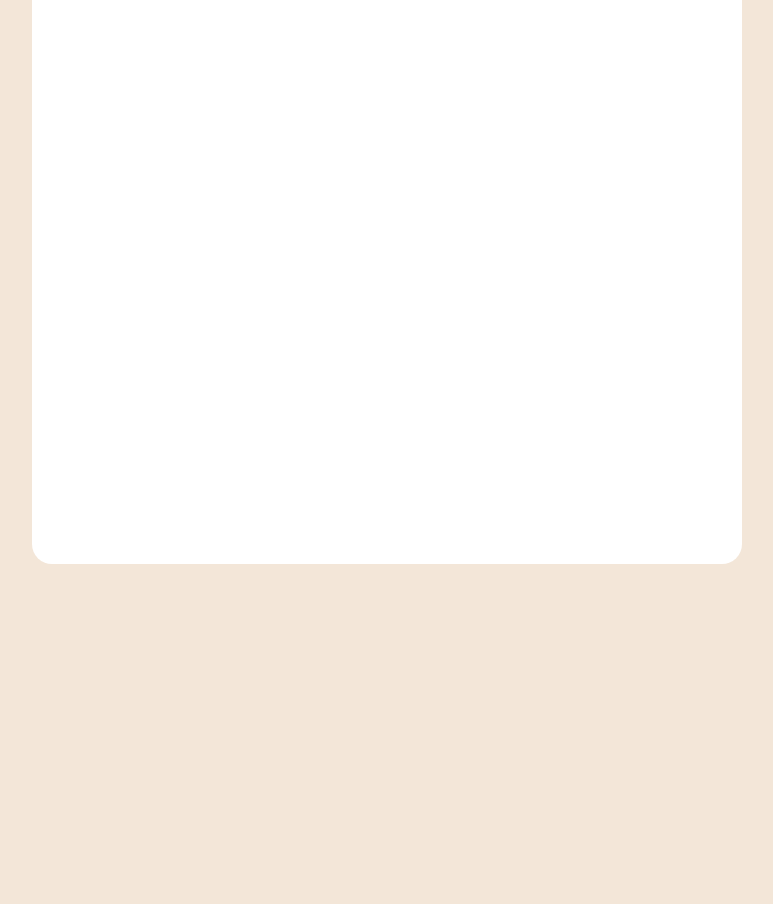
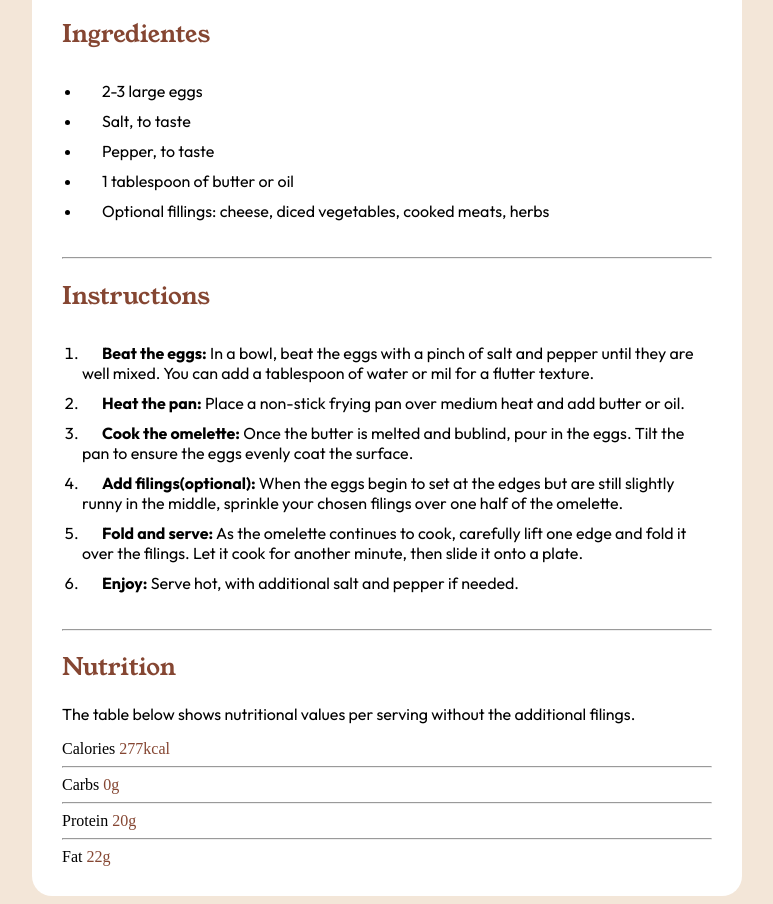
Before and after one commit to Lucas-S-Guilherme/web1, a plain HTML site: page desafioAula/Projeto/index.html in a window 1280 px wide. Shown: the part 704-1608 px from the top of the page, without its empty margins (253-1026 px from the left). Before the commit the page ends 1276 px from the top, so only its background shows below. Drawn offline with Linux system fonts and the light colour scheme.

Commit message:
quase terminado

```diff
--- a/desafioAula/Projeto/css/style.css
+++ b/desafioAula/Projeto/css/style.css
@@ -1,5 +1,15 @@
 body{
     background-color: hsl(30, 54%, 90%);
+}
+
+article{
+    width: 650px;
+    height: auto;
+    margin: 0 auto;
+    padding: 30px 30px 30px 30px;
+    background-color:  hsl(0, 0%, 100%);
+    border-radius: 20px;
+
 }
 
 /* Preparation time
@@ -12,6 +22,22 @@ body{
  padding: 10px;
  font-family: 'Outfit';
  font-weight: 400;
+ text-indent: 20px;
+}
+
+.corpo-lista {
+ border-radius: 20px;
+ padding: 10px;
+ font-family: 'Outfit';
+ font-weight: 400;
+ text-indent: 20px;
+ margin-left: 10px;
+ }
+
+.tituloMarrom {
+    color: hsl(14, 45%, 36%);
+    font-family: 'Young_Serif';
+    font-weight: 400;
 }
 
 #titlePreparation{
@@ -35,17 +61,30 @@ h1{
     font-size: 38px;
 }
 
-article{
-    width: 650px;
-    height: 1200px;
-    margin: 0 auto;
-    padding: 30px 30px 30px 30px;
-    background-color:  hsl(0, 0%, 100%);
-    border-radius: 20px;
 
-}
 
 p{
     font-size: 16px;
     font-family: 'Outfit';
 }
+
+li{
+    margin-bottom: 10px;
+}
+
+
+
+
+.quantidadeNutricao{
+    color: hsl(14, 45%, 36%);
+
+
+}
+
+.tabelaNutricao{
+    width: 300px;
+}
+
+.tabelaNutri{
+    display: grid; column-gap: 20px
+}
--- a/desafioAula/Projeto/index.html
+++ b/desafioAula/Projeto/index.html
@@ -34,11 +34,67 @@
 
         <section id="preparationTime">
             <h2 id="titlePreparation">Preparation time</h2>
-            <ul>
+            <ul class="listaMaisEspacada">
                 <li><strong>Total:</strong> Approximately 10 minutes</li>
                 <li><strong>Preparation:</strong> 5 minutes</li>
                 <li><strong>Cooking:</strong> 5 minutes</li>
             </ul>
+        </section>
+
+        <section id="ingredients">
+           <h2 class="tituloMarrom">Ingredientes</h2>
+            <ul class="corpo-lista">
+                <li>2-3 large eggs</li>
+                <li>Salt, to taste</li>
+                <li>Pepper, to taste</li>
+                <li>1 tablespoon of butter or oil</li>
+                <li>Optional fillings: cheese, diced vegetables, cooked meats, herbs</li>
+            </ul>
+            <hr>
+
+        </section>
+
+        <section>
+            <h2 class="tituloMarrom">Instructions</h2>
+            <ol class="corpo-lista">
+                <li><strong>Beat the eggs:</strong> In a bowl, beat the eggs with a pinch of salt and pepper until they are well mixed. You can add a tablespoon of water or mil for a flutter texture.</li>
+                <li><strong>Heat the pan:</strong> Place a non-stick frying pan over medium heat and add butter or oil.</li>
+                <li><strong>Cook the omelette:</strong> Once the butter is melted and bublind, pour in the eggs. Tilt the pan to ensure the eggs evenly coat the surface.</li>
+                <li><strong>Add filings(optional):</strong> When the eggs begin to set at the edges but are still slightly runny in the middle, sprinkle your chosen filings over one half of the omelette.</li>
+                <li><strong>Fold and serve:</strong> As the omelette continues to cook, carefully lift one edge and fold it over the filings. Let it cook for another minute, then slide it onto a plate.</li>
+                <li><strong>Enjoy:</strong> Serve hot, with additional salt and pepper if needed.</li>
+            </ol>
+        </section>
+
+        <hr>
+
+        <section>
+            <h2 class="tituloMarrom">Nutrition</h2>
+            <p class="">The table below shows nutritional values per serving without the additional filings.</p>
+
+
+
+            <span class="tabelaNutricao">Calories</span>
+            <span class="quantidadeNutricao">277kcal</span>
+            <br>
+            <hr>
+
+            <span class="tabelaNutricao">Carbs</span>
+            <span class="quantidadeNutricao">0g</span> <br> <hr>
+
+            <span class="tabelaNutricao">Protein</span>
+            <span class="quantidadeNutricao">20g</span>
+            <br> <hr>
+
+            <span class="tabelaNutricao">Fat</span>
+            <span class="quantidadeNutricao">22g</span>
+
+
+
+
+
+
+            </table>
         </section>
 
 
```
